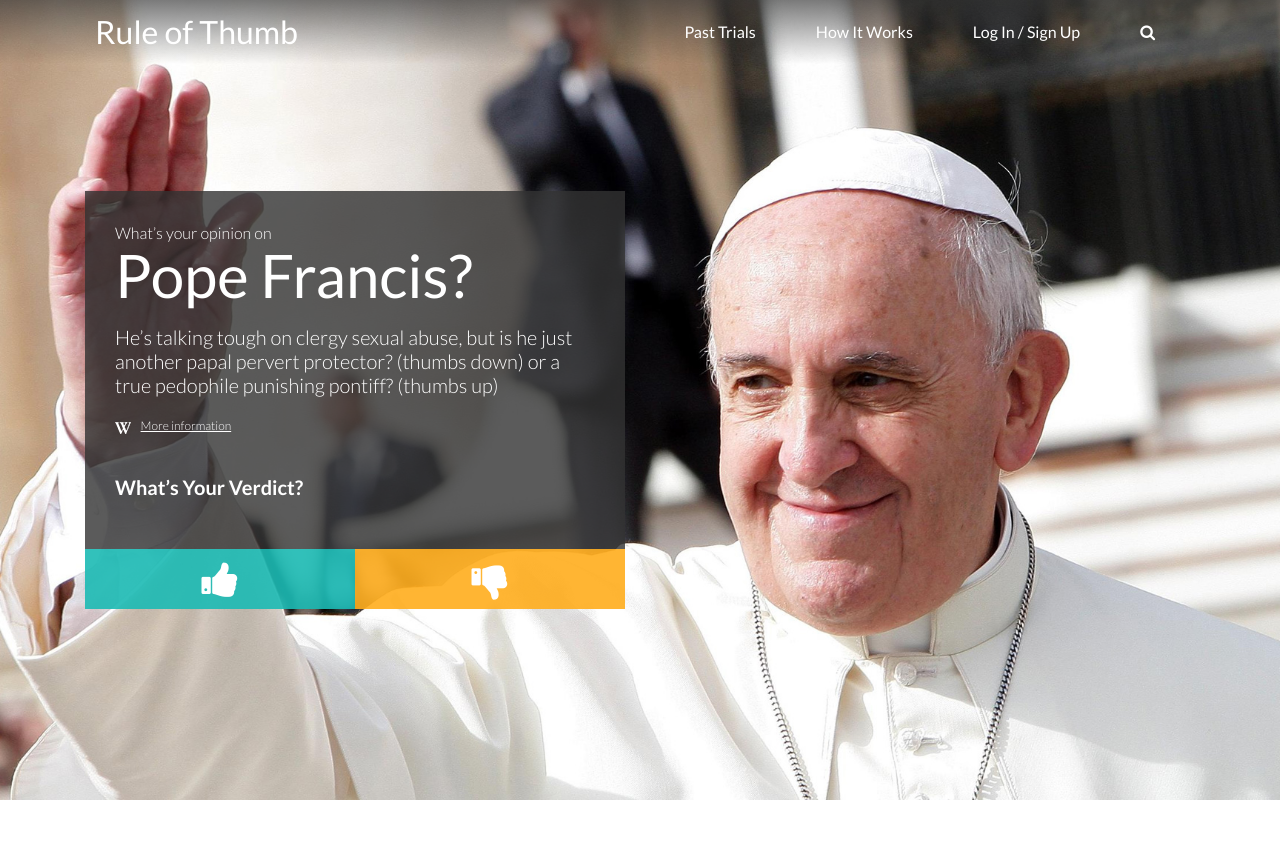
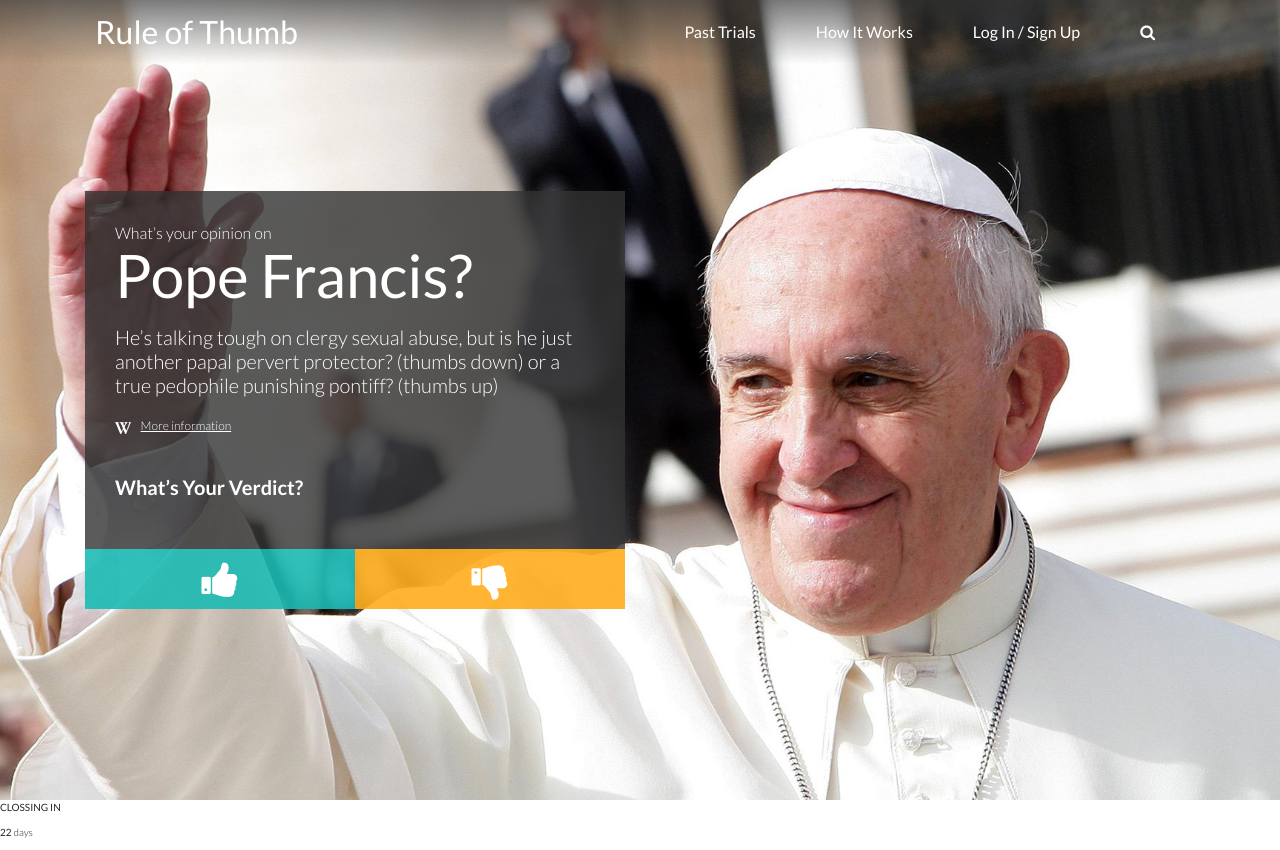
Before and after one commit to sebaspa/ruleofthumb, an Angular app: page /#/home in a window 1280 px wide. Before the commit the page ends 800 px from the top, so only its background shows below. Built offline with nearby package versions, Linux system fonts and the light colour scheme.

Commit message:
Se crea el closing del banner

```diff
--- a/src/app/components/home/home.component.html
+++ b/src/app/components/home/home.component.html
@@ -32,3 +32,11 @@
     </div>
   </div>
 </div>
+<div id="cont-clossing">
+  <div class="clossing">
+    <p>CLOSSING IN</p>
+  </div>
+  <div class="days">
+    <p>22 <span class="font-light">days</span></p>
+  </div>
+</div>
```
